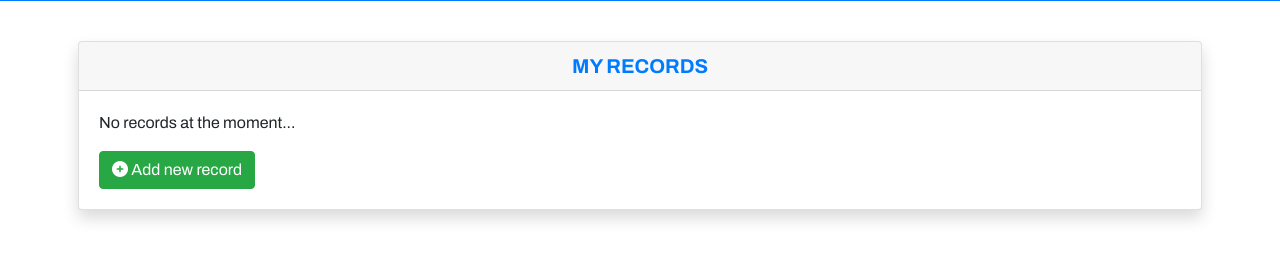
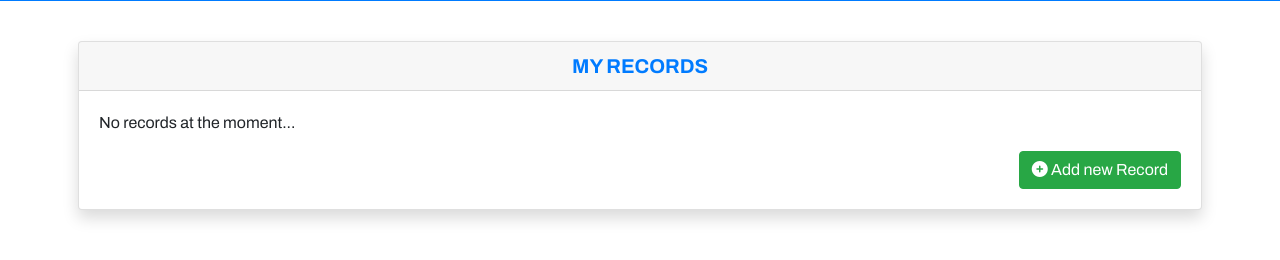
Before and after one commit to imaadzaffar/family-fitness, a Django app: template main/templates/main/records.html in a window 1280 px wide. Shown: the part 304-564 px from the top of the page. Run offline with Django 3.2, Linux system fonts and the light colour scheme; the template is opened without the code that fills it, so the values that code supplies are empty; some libraries are stand-ins or nearby versions.

Commit message:
Edited add record button float

```diff
--- a/main/templates/main/records.html
+++ b/main/templates/main/records.html
@@ -10,9 +10,9 @@
       <div class="card-body">
         {% if records|length == 0 %}
           <p>No records at the moment...</p>
-          <a class="btn btn-success" href="{% url 'create' %}"><i class="fas fa-plus-circle"></i> Add new record</a>
+          <a class="btn btn-success float-right" href="{% url 'create' %}"><i class="fas fa-plus-circle"></i> Add new Record</a>
         {% else %}
-          <a class="btn btn-success mb-3" href="{% url 'create' %}"><i class="fas fa-plus-circle"></i> Add new record</a>
+          <a class="btn btn-success float-right mb-3" href="{% url 'create' %}"><i class="fas fa-plus-circle"></i> Add new Record</a>
           <table class="table table-bordered">
             <thead>
               <th scope="col">Date</th>
```
